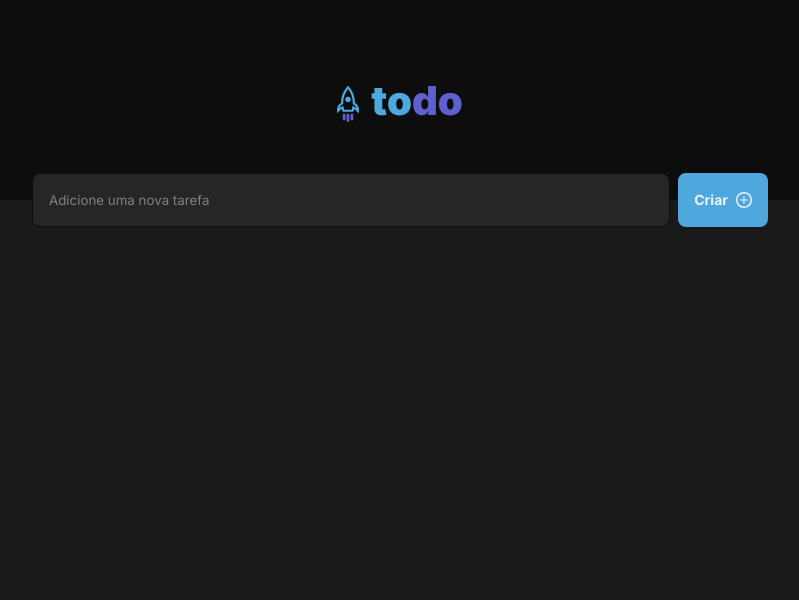
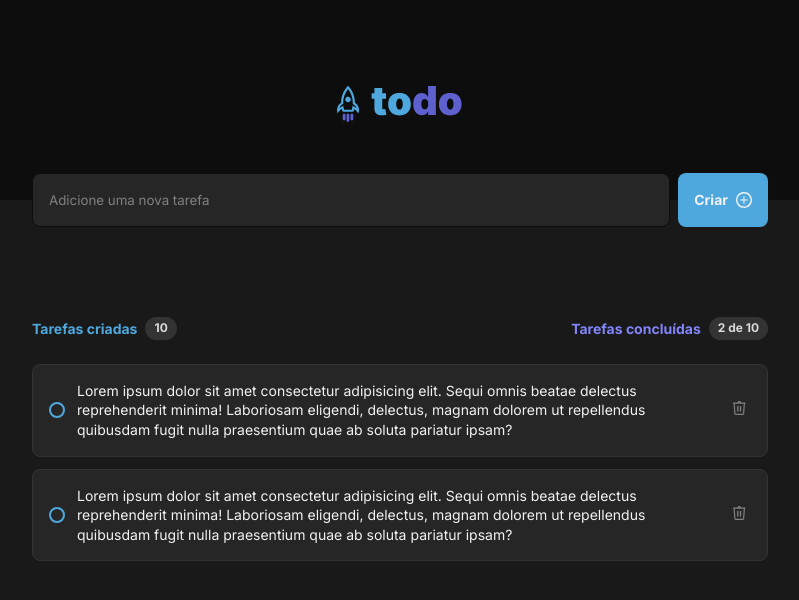
Before and after one commit to AntonioSabino/todo-list-react, a React (Vite) app: page / in a window 1280 px wide. Shown: the top 600 px of the page, without its empty margins (240-1039 px from the left). Built offline with nearby package versions, Linux system fonts and the light colour scheme.

Commit message:
feat: criar componente Tasks

```diff
--- a/src/App.tsx
+++ b/src/App.tsx
@@ -1,5 +1,6 @@
 import Header from "./components/Header"
 import NewTask from "./components/NewTask"
+import Tasks from "./components/Tasks"
 
 function App() {
 
@@ -7,6 +8,7 @@ function App() {
     <>
       <Header />
       <NewTask />
+      <Tasks />
     </>
   )
 }
--- a/src/components/NewTask/styles.module.css
+++ b/src/components/NewTask/styles.module.css
@@ -1,5 +1,4 @@
 .container {
-  height: 100vh;
   width: 100%;
   display: flex;
   justify-content: center;
--- /dev/null
+++ b/src/components/Tasks/index.tsx
@@ -0,0 +1,23 @@
+import Task from '../Task'
+import styles from './styles.module.css'
+
+export default function Tasks() {
+  return (
+    <section className={styles.tasks}>
+      <header className={styles.tasks__header}>
+        <div>
+          <h2>Tarefas criadas</h2>
+          <span>10</span>
+        </div>
+        <div>
+          <h2>Tarefas concluídas</h2>
+          <span>2 de 10</span>
+        </div>
+      </header>
+      <div className={styles.tasks__list}>
+        <Task />
+        <Task />
+      </div>
+    </section>
+  )
+}
--- /dev/null
+++ b/src/components/Tasks/styles.module.css
@@ -0,0 +1,50 @@
+.tasks {
+  width: 100%;
+  max-width: 736px;
+  margin: 0 auto;
+  margin-top: 90px;
+}
+
+.tasks__header {
+  display: flex;
+  align-items: center;
+  justify-content: space-between;
+  margin-bottom: 24px;
+}
+
+.tasks__header div {
+  display: flex;
+  align-items: center;
+  gap: 0.5rem;
+}
+
+.tasks__header h2 {
+  font-size: 0.875rem;
+  font-weight: bold;
+}
+
+.tasks__header div:first-child h2 {
+  color: var(--blue-300);
+}
+
+.tasks__header div:last-child h2 {
+  color: var(--purple-300);
+}
+
+.tasks__header span {
+  display: flex;
+  align-items: center;
+  justify-items: center;
+  background-color: var(--gray-600);
+  border-radius: 1rem;
+  color: var(--gray-200);
+  font-size: 0.75rem;
+  font-weight: bold;
+  padding: 3px 9px;
+}
+
+.tasks__list {
+  display: flex;
+  flex-direction: column;
+  gap: 0.75rem;
+}
--- a/src/styles/global.css
+++ b/src/styles/global.css
@@ -9,8 +9,8 @@
   --gray-800: #1A1A1A;
   --gray-900: #0D0D0D;
 
-  --puple-300: #8284FA;
-  --puple-500: #5E60CE;
+  --purple-300: #8284FA;
+  --purple-500: #5E60CE;
 
   --blue-300: #4EA8DE;
   --blue-500: #1E6F9F;
```
